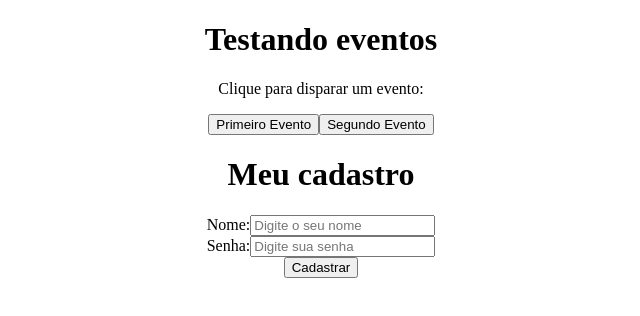
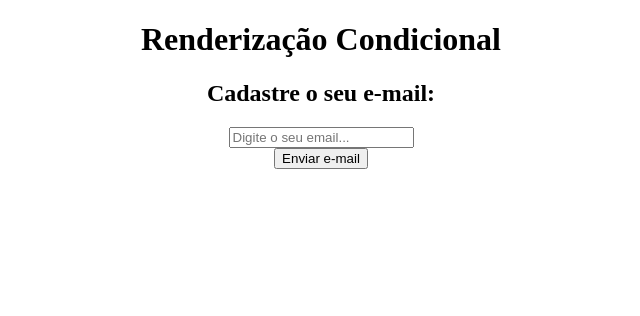
Before and after one commit to tonlopes21/novoprojetoreact, a React (Create React App) app: page / in a window 1280 px wide. Shown: the top 316 px of the page, without its empty margins (319-959 px from the left). Built offline with nearby package versions, Linux system fonts and the light colour scheme.

Commit message:
Renderização condicional - Aula 12

```diff
--- a/src/App.js
+++ b/src/App.js
@@ -1,6 +1,5 @@
 import './App.css';
-import Evento from './Components/Evento';
-import Form from './Components/Form';
+import Condicional from './Components/Condicional'
 
 
 
@@ -13,11 +12,9 @@
 
   return (
     <div className={"App"}>
-    <h1> Testando eventos</h1>
-    <Evento />
+    <h1> Renderização Condicional</h1>
+    <Condicional/>
 
-
-    <Form/>
 
 
 
--- /dev/null
+++ b/src/Components/Condicional.js
@@ -0,0 +1,24 @@
+import {useState} from 'react'
+
+function Condicional(){
+    function enviarEmail(e){
+        e.preventDefault()
+        console.log('Testando')
+    }
+
+    return(
+        <div>
+            <h2>Cadastre o seu e-mail:</h2>
+            <form>
+            <input type="email" placeholder="Digite o seu email..."/>
+            </form>
+            <button type="submit" onClick={enviarEmail}>Enviar e-mail</button>
+
+        </div>
+
+
+    )
+
+}
+
+export default Condicional
```
